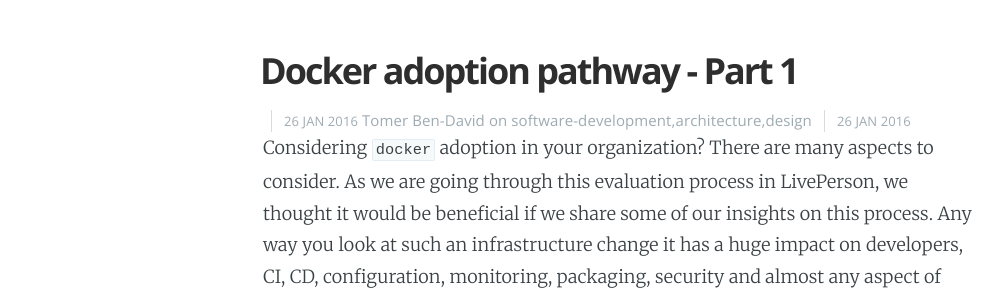
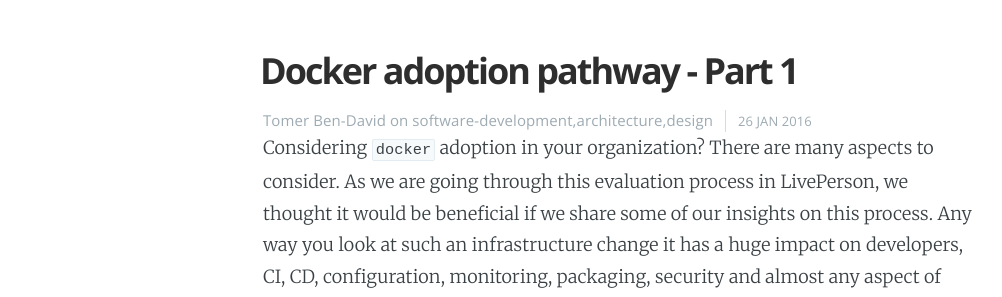
Before and after one commit to LivePersonInc/techblog, a Jekyll site: the page built from _posts/2016/2016-01-26-docker-adoption-pathway-part01.md, in a window 1280 px wide and 900 px high. Shown: the part 128-425 px from the top of the window, without its empty margins (22-1024 px from the left). Built offline with Jekyll 4.4.1, drawn with Linux system fonts in a browser that asks for light colours; Markdown is read by kramdown in place of the engine named in the settings; comment, search, counter and statistics services are not loaded.

Commit message:
+minor fixes

```diff
--- a/_layouts/post.html
+++ b/_layouts/post.html
@@ -19,7 +19,6 @@
         <header class="post-header">
             <h1 class="post-title">{{ page.title }}</h1>
             <section class="post-meta">
-                <time class="post-date" datetime="{{ page.date | date:"%Y-%m-%d" }}">{{ page.date | date_to_string }}</time>
                 {% if page.author %}
                     {{ page.author }}
                 {% endif %}
@@ -27,7 +26,7 @@
                     {{ page.categories | array_to_sentence_string | prepend: 'on ' }}
                 {% endif %}
                 <time class="post-date" datetime="{{ page.date | date:"%Y-%m-%d" }}">
-                {{ page.date | date_to_string }}
+                    {{ page.date | date_to_string }}
                 </time>
             </section>
         </header>
```
